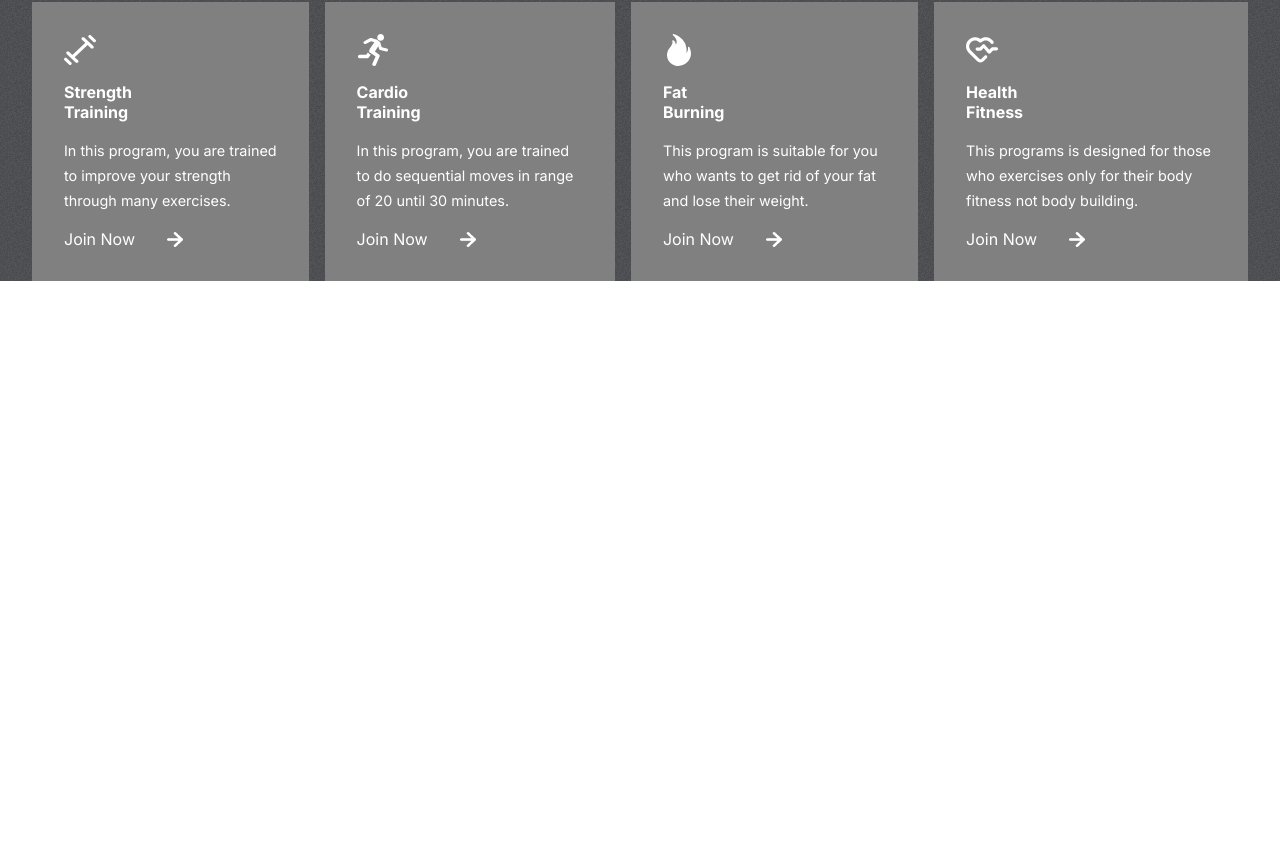
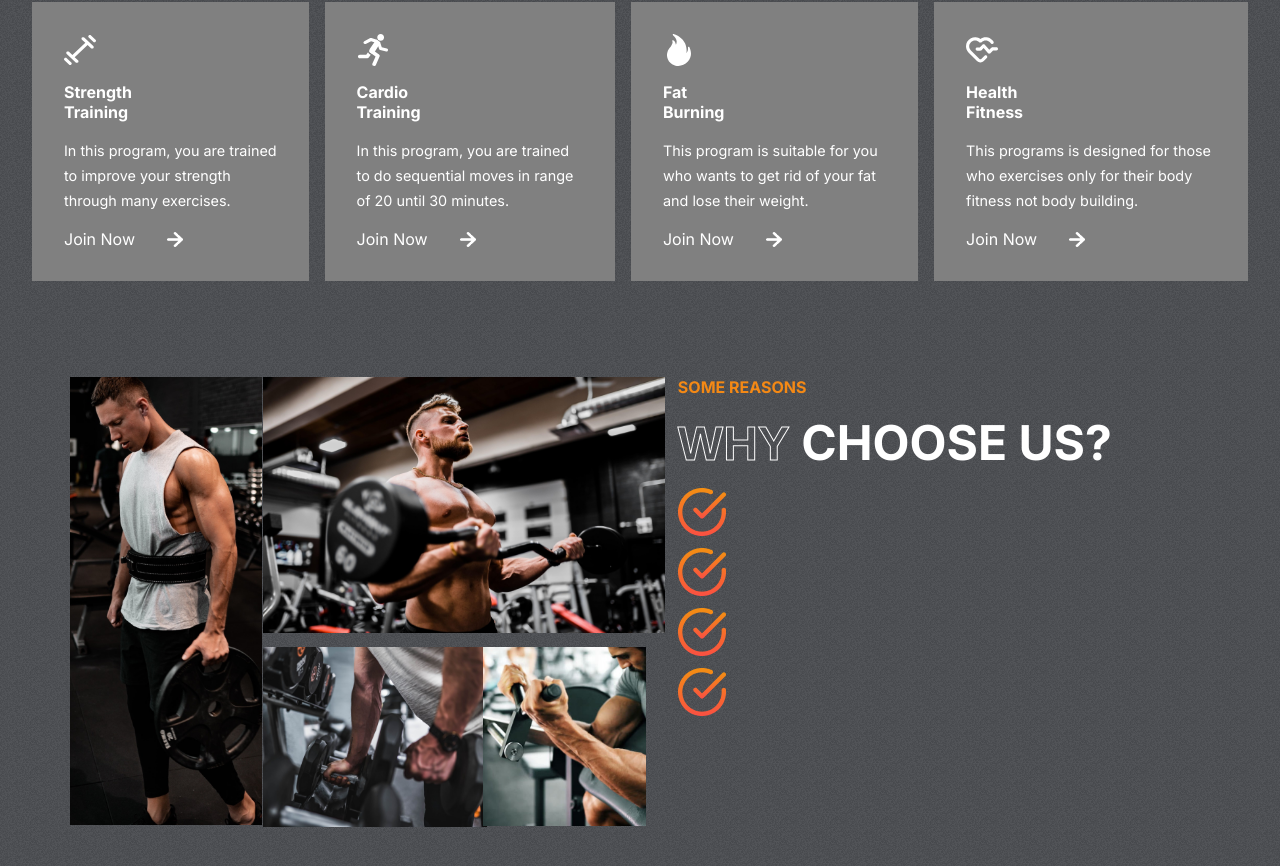
Before and after one commit to Sarathkumardunga/SHADOW-FITNESS, a React (Create React App) app: page / in a window 1280 px wide. Shown: the part 928-1794 px from the top of the page. Before the commit the page ends 1209 px from the top, so only its background shows below. Built offline with nearby package versions, Linux system fonts and the light colour scheme.

Commit message:
left part of WhyUs section was styled using grid

```diff
--- a/src/App.js
+++ b/src/App.js
@@ -1,12 +1,14 @@
 import './App.css';
 import Hero from './components/Hero/Hero';
 import Programs from './components/Programs/Programs';
+import Reasons from './components/Reasons/Reasons';
 
 function App() {
   return (
     <div className="App">
         <Hero />
         <Programs />
+        <Reasons />
     </div>
   );
 }
--- a/src/components/Programs/Programs.css
+++ b/src/components/Programs/Programs.css
@@ -57,7 +57,7 @@
     width: 1rem;
 }
 
-/* .category:hover{
+.category:hover{
     background: var(--planCard);
     cursor: pointer;
-} */
+}
--- /dev/null
+++ b/src/components/Reasons/Reasons.css
@@ -0,0 +1,64 @@
+.Reasons{
+    padding: 0 2rem;
+    display: flex;
+    gap: 2rem;
+}
+
+.left-r{
+    flex:1 1;
+    display: grid;
+    grid-template-columns: repeat(3, 1fr);
+    gap: 1px;
+    grid-auto-rows: 1fr;
+}
+
+.left-r>img{
+    object-fit: cover;
+}
+
+.left-r>:nth-child(1){
+    width: 12rem;
+    height: 28rem;
+    grid-row: 1/3;
+    margin-left: 2.4rem;
+}
+
+.left-r>:nth-child(2){
+    width: auto;
+    height: 16rem;
+    grid-column: 2/4;
+}
+
+.left-r>:nth-child(3){
+    margin-top: 0.8rem;
+    width: 14rem;
+    grid-row: 2;
+    grid-column: 2/3;
+}
+
+.left-r>:nth-child(4){
+    margin-top: 0.8rem;
+    width: 10.2rem;
+    grid-row: 2;
+    grid-column: 3/4;
+    margin-left: -0.36rem;
+}
+
+.right-r{
+    flex:1 1;
+    text-transform: uppercase;
+    gap: 1rem;
+    display: flex;
+    flex-direction: column;
+}
+
+.right-r>span{
+    font-weight: bold;
+    color: var(--orange)
+}
+
+.right-r>div{
+    color: white;
+    font-size: 3rem;
+    font-weight: bold;
+}
--- /dev/null
+++ b/src/components/Reasons/Reasons.jsx
@@ -0,0 +1,51 @@
+import React from 'react';
+import "./Reasons.css";
+import image1 from "../../assets/image1.png";
+import image2 from "../../assets/image2.png";
+import image3 from "../../assets/image3.png";
+import image4 from "../../assets/image4.png";
+import nb from '../../assets/nb.png';
+import adidas from "../../assets/adidas.png";
+import nike from "../../assets/nike.png";
+import tick from "../../assets/tick.png";
+
+
+const Reasons = () => {
+  return (
+    <div className="Reasons" id="reasons">
+        <div className="left-r">
+            <img src={image1} alt="" />
+            <img src={image2} alt="" />
+            <img src={image3} alt="" />
+            <img src={image4} alt="" />
+        </div>
+        <div className="right-r">
+            <span>Some Reasons</span>
+            <div>
+                <span className='stroke-text'>why</span>
+                <span> choose us?</span>
+            </div>
+                <div className="details-r" >
+                    <div>
+                        <img src={tick} alt=""></img>
+                        <span></span>
+                    </div>
+                    <div>
+                        <img src={tick} alt=""></img>
+                        <span></span>
+                    </div>
+                    <div>
+                        <img src={tick} alt=""></img>
+                        <span></span>
+                    </div>
+                    <div>
+                        <img src={tick}  alt=""></img>
+                        <span></span>
+                    </div>
+                </div>
+        </div>
+    </div>
+  );
+};
+
+export default Reasons
```
